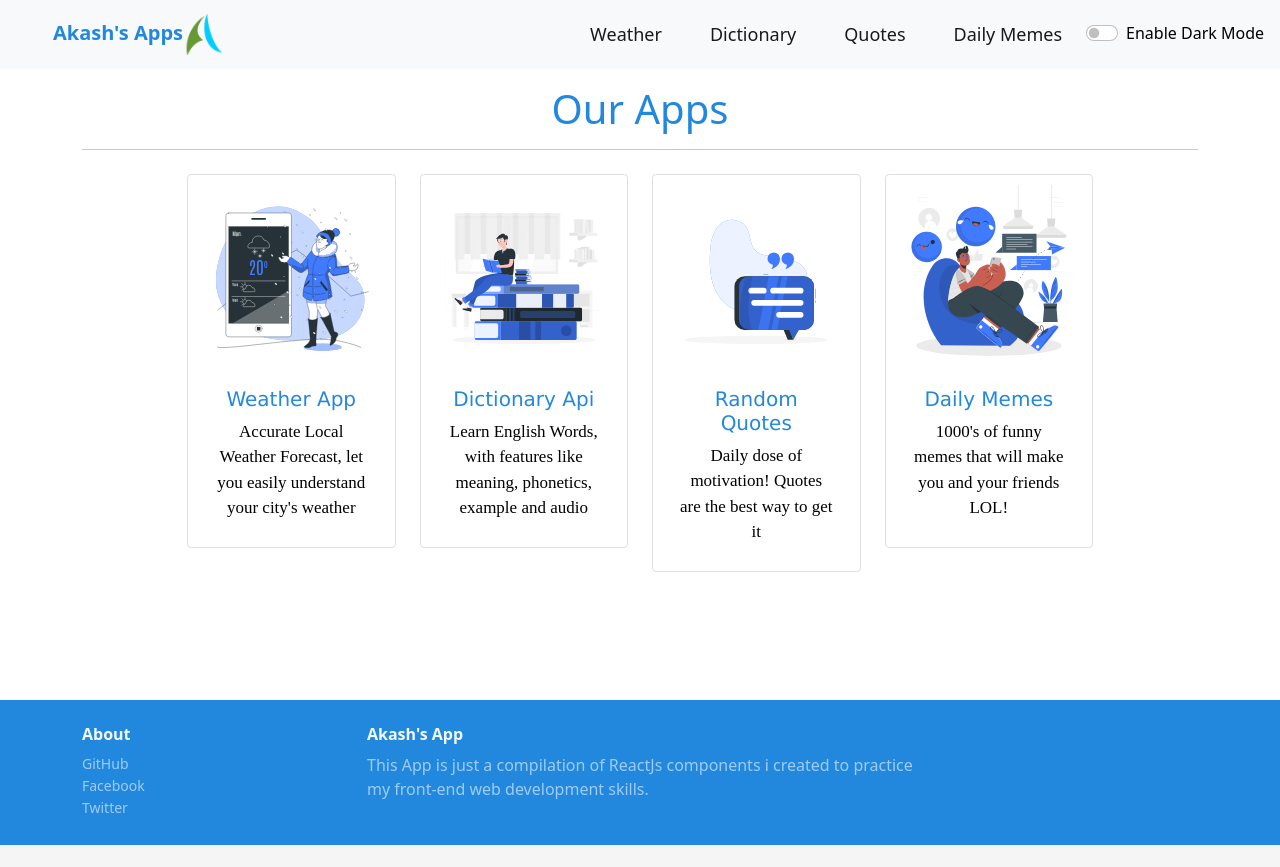
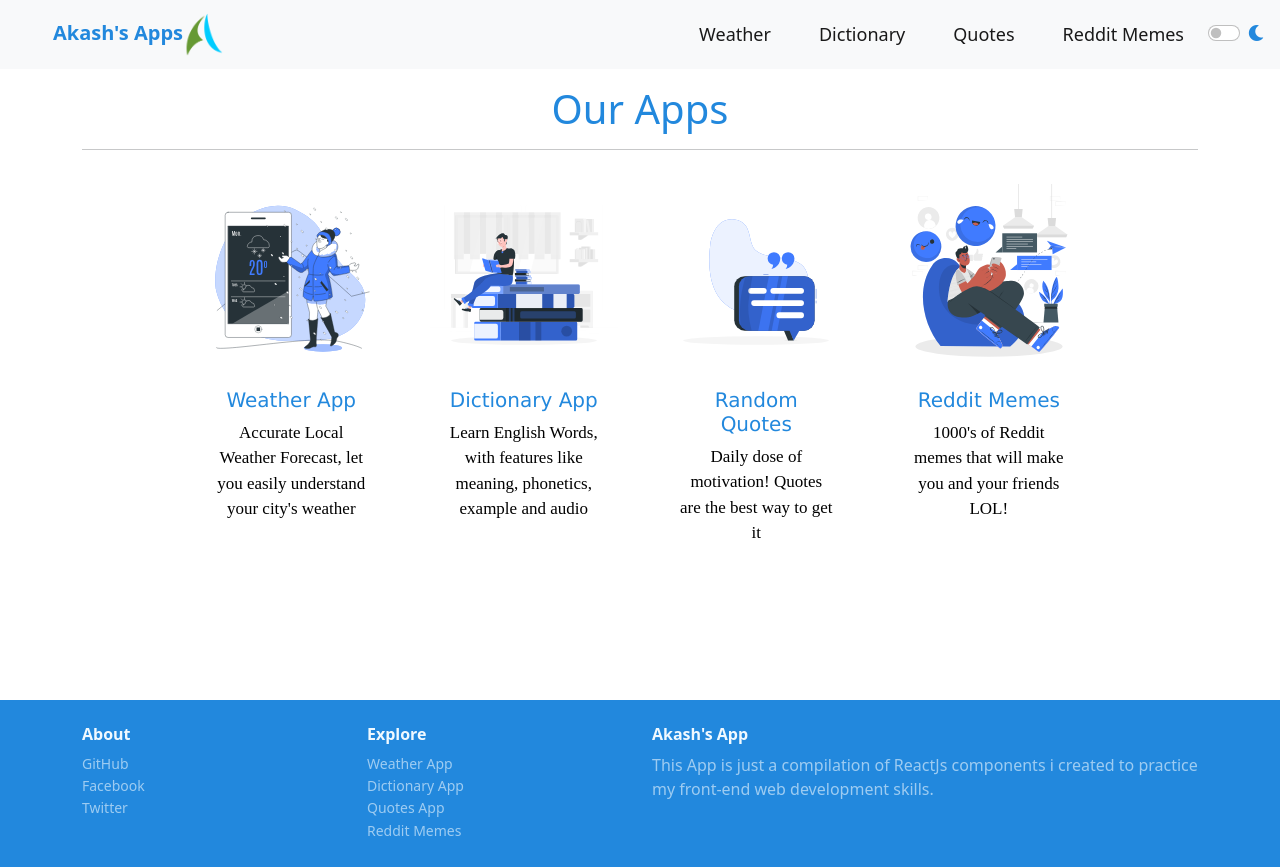
Before and after one commit to xakash00/reactappcollection, a React (Create React App) app: page / in a window 1280 px wide. Before the commit the page ends 845 px from the top, so only its background shows below. Built offline with nearby package versions, Linux system fonts and the light colour scheme.

Commit message:
added scroll to top

```diff
--- a/src/App.js
+++ b/src/App.js
@@ -22,7 +22,7 @@ const App = () => {
     <>
       <NavBar mode={mode} toggleMode={toggleMode} />
       <Routing mode={mode} />
-      <Footer />
+      <Footer mode={mode} />
     </>
   );
 };
--- a/src/Components/Cards/Card.css
+++ b/src/Components/Cards/Card.css
@@ -1,5 +1,10 @@
 .allcard{
   margin-bottom: 5%;
+}
+
+#cards{
+border:none;
+background: none;
 }
 
 .card-item {
--- a/src/Components/Cards/CardData.jsx
+++ b/src/Components/Cards/CardData.jsx
@@ -12,7 +12,7 @@ const CardData = [
   },
   {
     imgsrc: img2,
-    title: "Dictionary Api",
+    title: "Dictionary App",
     para: "Learn English Words, with features like meaning, phonetics, example and audio",
     link: "/dictionary",
   },
@@ -24,8 +24,8 @@ const CardData = [
   },
   {
     imgsrc: img4,
-    title: "Daily Memes",
-    para: "1000's of funny memes that will make you and your friends LOL!",
+    title: "Reddit Memes",
+    para: "1000's of Reddit memes that will make you and your friends LOL!",
     link: "/meme",
   },
 ];
--- a/src/Components/Cards/Cards.jsx
+++ b/src/Components/Cards/Cards.jsx
@@ -6,7 +6,7 @@ const Cards = (props) => {
   return (
     <>
       <div className="col-md-3 col-10 mx-auto">
-        <div className="card card-item" style={{background:"none"}}>
+        <div id="cards" className="card card-item">
           <NavLink to={props.link}>
             <img className="card-img-top" src={props.imgsrc} alt="Card cap" />
           </NavLink>
--- a/src/Components/Footer.jsx
+++ b/src/Components/Footer.jsx
@@ -1,11 +1,12 @@
 import React from "react";
+import { NavLink } from "react-router-dom";
 import "../index.css";
 
 const Footer = (props) => {
   return (
     <>
       <div>
-        <div className="footer-dark fixed-bottom-0">
+        <div className="footer-dark fixed-bottom-0" style={{backgroundColor:props.mode==="light"?"#28d":"#000"}}>
           <footer>
             <div className="container">
               <div className="row">
@@ -41,6 +42,31 @@ const Footer = (props) => {
                     </li>
                   </ul>
                 </div>
+                <div className="col-sm-6 col-md-3 item">
+                <h3>Explore</h3>
+                  <ul>
+                    <li>
+                     <NavLink to = "/weather">
+                        Weather App
+                     </NavLink>
+                    </li>
+                    <li>
+                    <NavLink to = "/dictionary">
+                        Dictionary App
+                     </NavLink>
+                    </li>
+                    <li>
+                    <NavLink to = "/quotes">
+                        Quotes App
+                     </NavLink>
+                    </li>
+                    <li>
+                    <NavLink to = "/meme">
+                       Reddit Memes
+                     </NavLink>
+                    </li>
+                  </ul>
+                </div>
                 <div className="col-md-6 item text">
                   <h3>Akash's App</h3>
                   <p>
--- a/src/Components/MemeGenerator.jsx/MemeGen.jsx
+++ b/src/Components/MemeGenerator.jsx/MemeGen.jsx
@@ -39,7 +39,7 @@ const MemeGenerator = (props) => {
             }}
             className="card-title title"
           >
-            Daily Memes
+            Reddit Memes
           </h3>
 
           <div className="card-header">
--- a/src/Components/NavBar.jsx
+++ b/src/Components/NavBar.jsx
@@ -53,11 +53,16 @@ const NavBar = (props) => {
               </li>
               <li className="nav-item mx-3">
                 <NavLink className="nav-link active" to="/meme">
-               Daily Memes
+                  Reddit Memes
                 </NavLink>
               </li>
             </ul>
-            <div className="form-check form-switch">
+            <div
+              className="form-check form-switch"
+              style={{
+                color: props.mode === "light" ? "#000" : "#fff",
+              }}
+            >
               <input
                 onClick={props.toggleMode}
                 className="form-check-input"
@@ -68,11 +73,23 @@ const NavBar = (props) => {
                 className="form-check-label"
                 htmlFor="flexSwitchCheckDefault"
               >
-                {`${
-                  props.mode === "light"
-                    ? "Enable Dark Mode"
-                    : "Enable Light Mode"
-                }`}
+                {props.mode === "light" ? (
+                  <span
+                    data-toggle="tooltip"
+                    data-placement="top"
+                    title="Enable Dark Mode"
+                  >
+                    <i className="fa fa-moon"></i>
+                  </span>
+                ) : (
+                  <span
+                    data-toggle="tooltip"
+                    data-placement="top"
+                    title="Enable Light Mode"
+                  >
+                    <i className="fa fa-sun"></i>
+                  </span>
+                )}
               </label>
             </div>
           </div>
--- a/src/Components/Routing.jsx
+++ b/src/Components/Routing.jsx
@@ -5,6 +5,7 @@ import WeatherApi from "./WeatherApp/WeatherApi";
 import DictionarysApi from "./Dictionary/DictionarysApi";
 import RandomQuotes from "./RandomQuotes/RandomQuotes"
 import MemeGen from "./MemeGenerator.jsx/MemeGen";
+import ScrollToTop from "../ScrollToTop";
 
 const Routing = (props) => {
   return (
@@ -17,6 +18,7 @@ const Routing = (props) => {
         <Route exact path="/meme" component={()=><MemeGen mode={props.mode}/>} />
         <Redirect to="/" />
       </Switch>
+      <ScrollToTop />
     </>
   );
 };
--- /dev/null
+++ b/src/ScrollToTop.jsx
@@ -0,0 +1,17 @@
+import { useEffect } from 'react';
+import { withRouter } from 'react-router-dom';
+
+function ScrollToTop({ history }) {
+  useEffect(() => {
+    const unlisten = history.listen(() => {
+      window.scrollTo(0, 0);
+    });
+    return () => {
+      unlisten();
+    }
+  }, []);
+
+  return (null);
+}
+
+export default withRouter(ScrollToTop);
--- a/src/index.css
+++ b/src/index.css
@@ -3,24 +3,23 @@ body {
   background-color: whitesmoke;
 }
 
-.homepage{
+.homepage {
   margin-bottom: 10%;
 }
 
 .navbar-brand {
-  margin-left:2%;
+  margin-left: 2%;
   color: #28d !important;
   font-weight: bolder;
   font-size: 30px;
-  transition:linear 0.1s;
+  transition: linear 0.1s;
 }
-.navbar-brand:hover{
-  transform:scale(1.1);
-  border-bottom:1px solid #dc143c ;
+.navbar-brand:hover {
+  transform: scale(1.1);
 }
 
-.logo{
-  width:13%;
+.logo {
+  width: 13%;
 }
 
 .nav-item {
@@ -31,14 +30,19 @@ body {
   border-bottom: 1px solid #dc143c;
 }
 
+.fa-sun {
+  color: #ffff00;
+}
 
+.fa-moon{
+  color:082c6c;
+}
 
 /* footer css  */
 
 .footer-dark {
   padding: 25px 0;
   color: #f0f9ff;
-  background-color: #28d;
 }
 
 .footer-dark h3 {
```
